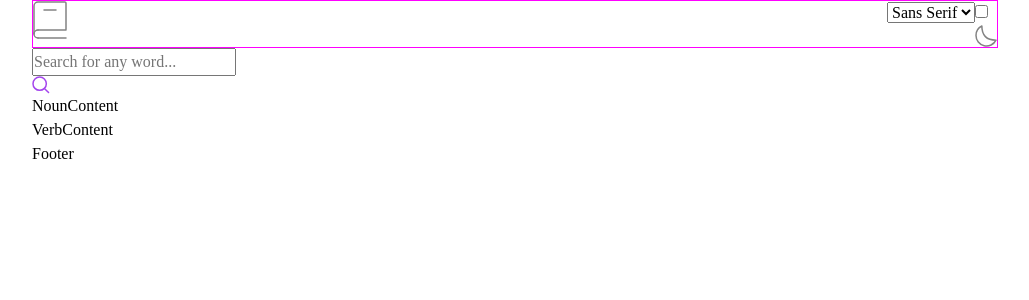
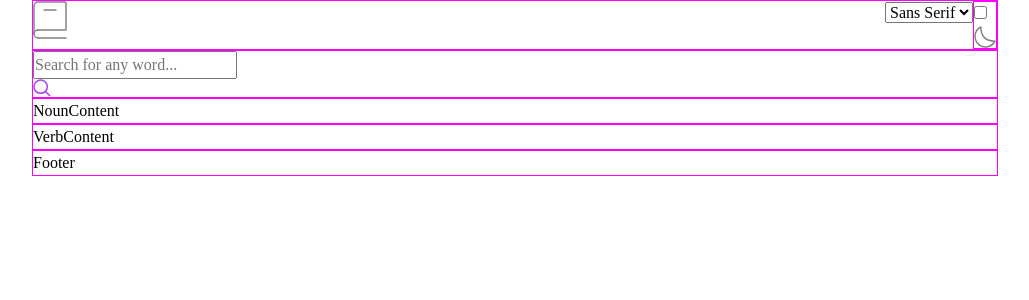
Before and after one commit to astragenius/fem-dictionary-app, a React (Vite) app: page / in a window 1280 px wide. Shown: the top 300 px of the page, without its empty margins (125-1154 px from the left). Built offline with nearby package versions, Linux system fonts and the light colour scheme.

Commit message:
add - set import scss files to components

```diff
--- a/src/components/footer/Footer.jsx
+++ b/src/components/footer/Footer.jsx
@@ -1,7 +1,8 @@
 import React from "react";
+import "./footer.scss";
 
 function Footer() {
-  return <div>Footer</div>;
+  return <footer className="footer">Footer</footer>;
 }
 
 export default Footer;
--- a/src/components/footer/footer.scss
+++ b/src/components/footer/footer.scss
@@ -0,0 +1,3 @@
+.footer {
+  border: 1px solid magenta;
+}
--- a/src/components/header/Dropdown/DropDown.jsx
+++ b/src/components/header/Dropdown/DropDown.jsx
@@ -1,4 +1,5 @@
 import React from "react";
+import "./dropDown.scss";
 
 function DropDown() {
   return (
--- a/src/components/header/RadioButton/RadioButton.jsx
+++ b/src/components/header/RadioButton/RadioButton.jsx
@@ -1,12 +1,13 @@
 import React from "react";
 import themeLogo from "../../../assets/images/icon-moon.svg";
+import "./radioButton.scss";
 
 function RadioButton() {
   return (
-    <>
+    <div className="checkBox-container">
       <input type="checkbox" />
       <img src={themeLogo} alt="" />
-    </>
+    </div>
   );
 }
 
--- a/src/components/header/RadioButton/radioButton.scss
+++ b/src/components/header/RadioButton/radioButton.scss
@@ -0,0 +1,3 @@
+.checkBox-container {
+  border: 1px solid magenta;
+}
--- a/src/components/mainContent/NounContent/NounContent.jsx
+++ b/src/components/mainContent/NounContent/NounContent.jsx
@@ -1,7 +1,8 @@
 import React from "react";
+import "./nounContent.scss";
 
 function NounContent() {
-  return <div>NounContent</div>;
+  return <section className="nounSection">NounContent</section>;
 }
 
 export default NounContent;
--- a/src/components/mainContent/NounContent/nounContent.scss
+++ b/src/components/mainContent/NounContent/nounContent.scss
@@ -0,0 +1,3 @@
+.nounSection {
+  border: 1px solid magenta;
+}
--- a/src/components/mainContent/VerbContent/VerbContent.jsx
+++ b/src/components/mainContent/VerbContent/VerbContent.jsx
@@ -1,7 +1,8 @@
 import React from "react";
+import "./verbContent.scss";
 
 function VerbContent() {
-  return <div>VerbContent</div>;
+  return <section className="verbSection">VerbContent</section>;
 }
 
 export default VerbContent;
--- a/src/components/mainContent/VerbContent/verbContent.scss
+++ b/src/components/mainContent/VerbContent/verbContent.scss
@@ -0,0 +1,3 @@
+.verbSection {
+  border: 1px solid magenta;
+}
--- a/src/components/searchbar/Searchbar.jsx
+++ b/src/components/searchbar/Searchbar.jsx
@@ -1,10 +1,10 @@
 import React from "react";
 import searchIcon from "../../assets/images/icon-search.svg";
+import "./searchbar.scss";
 
 function Searchbar() {
   return (
-    <div>
-      <div className="input-container">
+    <div className="searchBar-container">
       <input
         placeholder="Search for any word..."
         type="text"
@@ -12,7 +12,6 @@
       />
       <img src={searchIcon} alt="" />
     </div>
-    </div>
   );
 }
 
--- a/src/components/searchbar/searchbar.scss
+++ b/src/components/searchbar/searchbar.scss
@@ -0,0 +1,3 @@
+.searchBar-container {
+  border: 1px solid magenta;
+}
```
Lines whose indentation alone changed are shown as unchanged.
